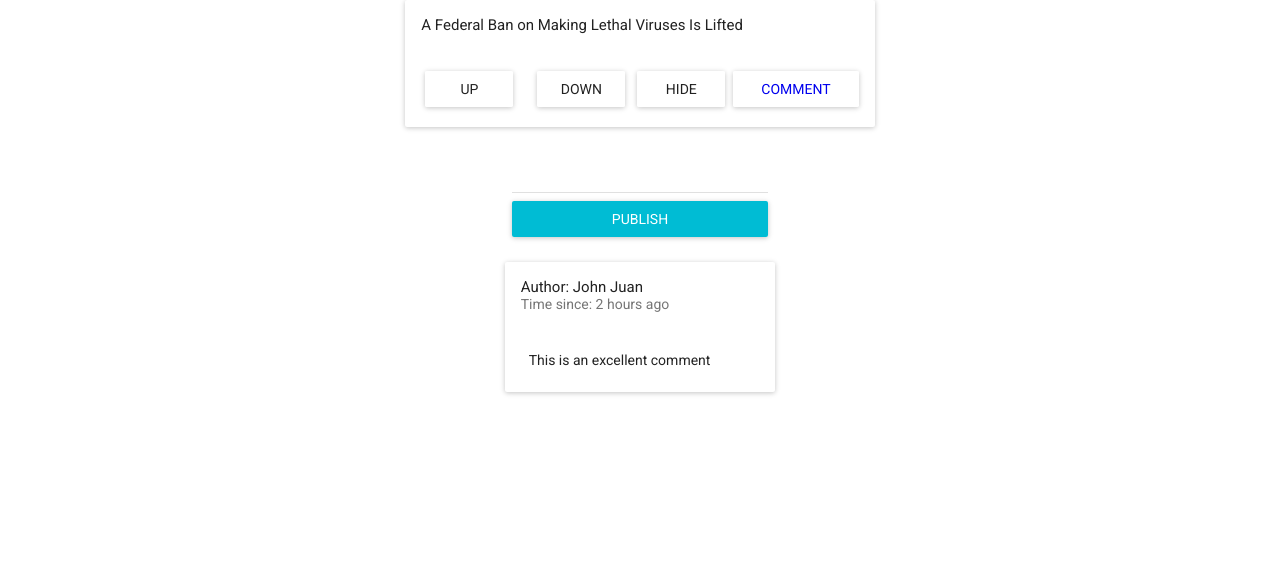
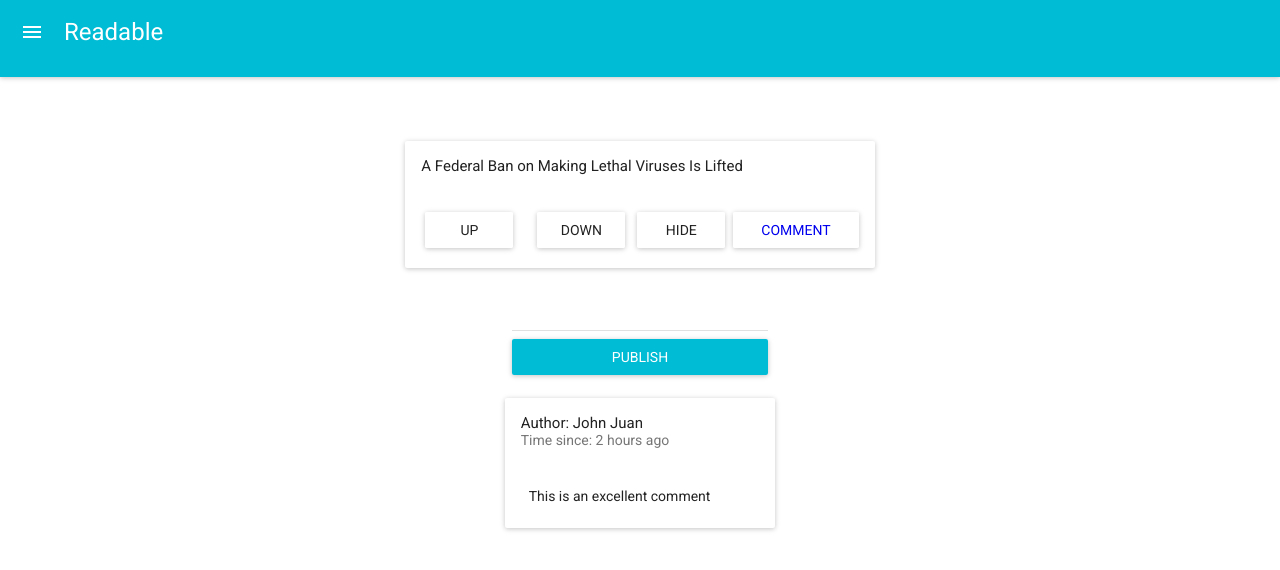
Before and after one commit to carlinhop/readable_udacity_react, a React (Create React App) app: page /post/1 in a window 1280 px wide. Shown: the top 570 px of the page. Built offline with nearby package versions, Linux system fonts and the light colour scheme; no server answers.

Commit message:
Moved the AppBar to a new component

```diff
--- a/src/App.css
+++ b/src/App.css
@@ -6,9 +6,9 @@
 
 }
 
-.appbar{
+.appbar {
   position: absolute;
-  padding-bottom: 5%;
+
 }
 
 .posts-list-container{
@@ -32,4 +32,5 @@
   display: flex;
   flex-direction: column;
   align-items: center;
+  margin: 5%;
 }
--- a/src/App.js
+++ b/src/App.js
@@ -10,6 +10,7 @@ import "./App.css";
 import PostsList from "./components/PostsList";
 import Post from "./components/Post";
 import CommentedPost from "./components/CommentedPost";
+import MenuBar from "./components/MenuBar";
 
 class App extends Component {
   constructor(props) {
@@ -35,6 +36,9 @@ class App extends Component {
   }
 
   render() {
+      const style = {
+      "padding-bottom": "5%"
+    }
     return (
       <BrowserRouter>
       <MuiThemeProvider>
@@ -47,9 +51,7 @@ class App extends Component {
               return (
 
                 <div className="App">
-				  <AppBar className="appbar" title="Readable"
-    				iconClassNameRight="muidocs-icon-navigation-expand-more">
-      			  </AppBar>
+				  	<MenuBar style={style}/>
                   <div className="posts-list-container">
                   	<PostsList />
                   </div>
--- a/src/components/CommentedPost.js
+++ b/src/components/CommentedPost.js
@@ -2,13 +2,22 @@ import React from "react";
 import Post from "./Post"
 import AddComment from "./AddComment"
 import Comment from "./Comment"
+import MenuBar from "./MenuBar";
 
 let CommentedPost = (props) => {
+
+  const style = {
+    "padding-bottom": "1%"
+  }
   return (
-    <div className="commented-post">
-    	<Post/>
-		<AddComment/>
-    	<Comment/>
+    <div>
+      <MenuBar style={style}/>
+
+      <div className="commented-post">
+          <Post/>
+          <AddComment/>
+          <Comment/>
+      </div>
     </div>
   )
 }
--- /dev/null
+++ b/src/components/MenuBar.js
@@ -0,0 +1,19 @@
+import React from "react";
+import AppBar from 'material-ui/AppBar';
+
+let MenuBar = (props) => {
+
+  const style = {
+      width: "100%",
+      "padding-bottom": props.style
+    }
+
+  	return(
+
+  		<AppBar className="appbar" title="Readable"iconClassNameRight="muidocs-icon-navigation-expand-more" style={props.style}>
+    	</AppBar>
+
+    )
+}
+
+export default MenuBar;
```
